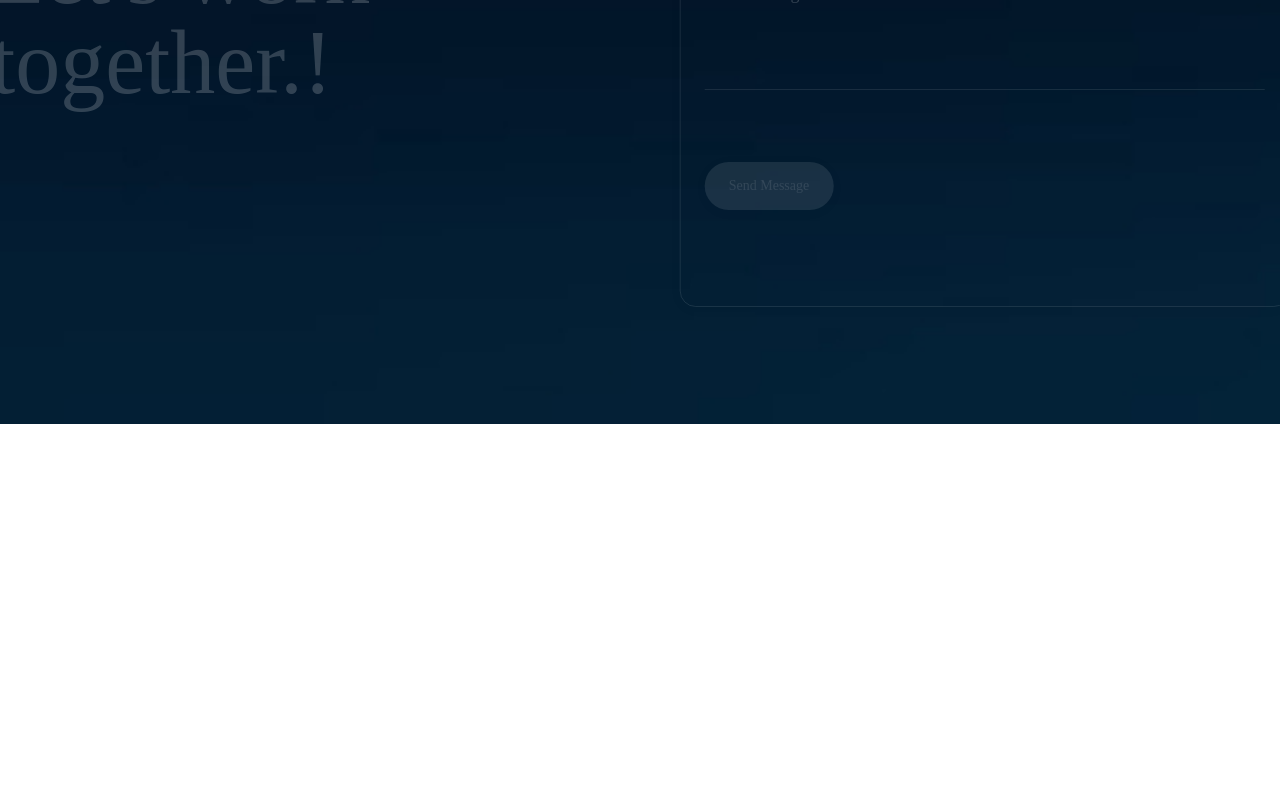
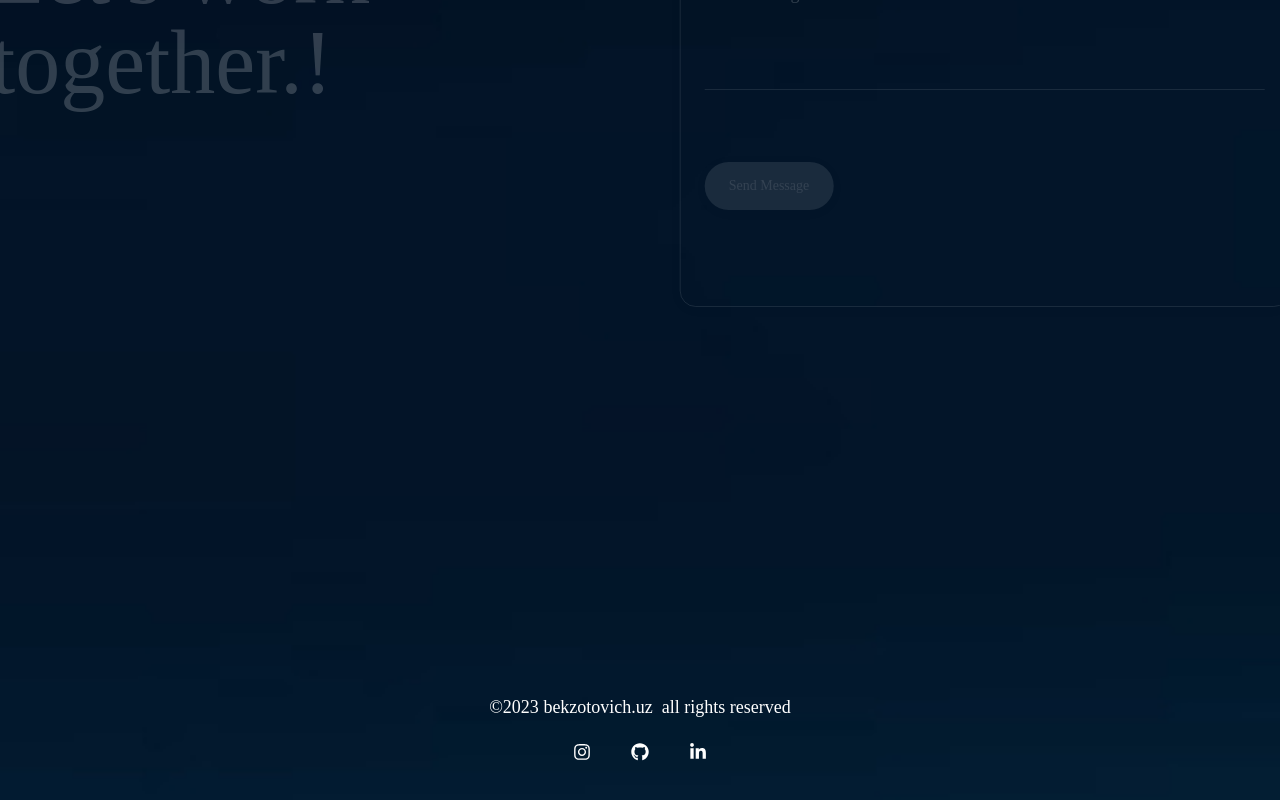
Before and after one commit to abdurahmon27/v1.bekzotovich.uz, a React (Create React App) app: page / in a window 1280 px wide. Shown: the part 3512-4312 px from the top of the page. Before the commit the page ends 3936 px from the top, so only its background shows below. Built offline with nearby package versions, Linux system fonts and the light colour scheme.

Commit message:
fixed nav, added footer

```diff
--- a/src/App.js
+++ b/src/App.js
@@ -18,6 +18,7 @@ import Image2 from "./assets/bg1.jpg";
 import Image3 from "./assets/bg3.jpg";
 import Image4 from "./assets/bg4.jpg";
 import Image5 from "./assets/bg5.jpg";
+import Footer from "./components/Footer";
 
 
 const App = () => {
@@ -88,6 +89,7 @@ const App = () => {
           <Services borderRadius={borderrad} color={color} />
           <Work borderRadius={borderrad} color={color} />
           <Contact borderRadius={borderrad} color={color} />
+          <Footer />
           {/* Configuration // settings */}
           <div className="z-50 fixed top-[5rem] right-0">
             <button
--- a/src/components/Footer.js
+++ b/src/components/Footer.js
@@ -0,0 +1,39 @@
+import React from "react";
+import { FaGithub, FaInstagram, FaLinkedinIn } from "react-icons/fa";
+
+const Footer = () => {
+    const forHomeHref = {
+        gitHub: "https://instagram.com/_abdurakhmon._27",
+        instagram: "https://github.com/abdurahmon27",
+        linkedIn: "https://www.linkedin.com/in/abdurahmon-mamadiyorov-23607525b/"
+      };
+      let blank = "_blank";
+  return (
+    <section
+      id="footer"
+      className="min-h-[85vh] lg:min-h-[78vh] flex items-center bg-transparent"
+    >
+      <div className="container mx-auto bg-transparent">
+        <div className="flex items-center justify-center">
+          <pre className="font-primary">
+            ©2023 <a href={"https://bekzotovich.uz"}>bekzotovich.uz </a> all
+            rights reserved
+          </pre>
+        </div>
+        <div className="flex items-center justify-center my-5">
+        <a href={forHomeHref.gitHub} target={blank} className="mx-5">
+          <FaInstagram />
+        </a>
+        <a href={forHomeHref.instagram} target={blank} className="mx-5">
+          <FaGithub />
+        </a>
+        <a href={forHomeHref.linkedIn} target={blank} className="mx-5">
+          <FaLinkedinIn />
+        </a>
+        </div>
+      </div>
+    </section>
+  );
+};
+
+export default Footer;
--- a/src/components/Home.js
+++ b/src/components/Home.js
@@ -5,6 +5,7 @@ import { FaGithub, FaInstagram, FaLinkedinIn } from "react-icons/fa";
 import { TypeAnimation } from "react-type-animation";
 import { motion } from "framer-motion";
 import { fadeIn } from "../variants";
+import { Link } from "react-scroll";
 
 const Home = (props) => {
   const forHomeHref = {
@@ -12,7 +13,6 @@ const Home = (props) => {
     instagram: "https://github.com/abdurahmon27",
     linkedIn: "https://www.linkedin.com/in/abdurahmon-mamadiyorov-23607525b/",
     cv: "https://blog.bekzotovich.uz/",
-
   };
   let blank = "_blank";
   return (
@@ -43,7 +43,9 @@ const Home = (props) => {
                   style={{ borderRadius: `${props.borderRadius}px` }}
                 >
                   <pre></pre>
-                  <span className="mr-4 text-white text-[30px] font-four">I am a</span>
+                  <span className="mr-4 text-white text-[30px] font-four">
+                    I am a
+                  </span>
 
                   <div style={{ color: `${props.color}` }} className="w-auto">
                     <TypeAnimation
@@ -61,7 +63,6 @@ const Home = (props) => {
                       repeat={Infinity}
                     />
                   </div>
-
                 </motion.div>
               </div>
               <div className="items-center justify-center hidden lg:flex">
@@ -110,7 +111,12 @@ const Home = (props) => {
                 viewport={{ once: false, amount: 0.7 }}
                 className="mb-8 max-w-lg mx-auto lg:mx-0 pl-12 max-md:pl-0"
               >
-                The site is not ready yet. Some pages are under construction. The <a href="http://blog.bekzotovich.uz/" className="font-bold">blog page</a> is also working now
+                The site is not ready yet. Some pages are under construction.
+                The{" "}
+                <a href="http://blog.bekzotovich.uz/" className="font-bold">
+                  blog page
+                </a>{" "}
+                is also working now
               </motion.p>
               <motion.div
                 variants={fadeIn("up", 0.6)}
@@ -126,7 +132,14 @@ const Home = (props) => {
                     borderRadius: `${props.borderRadius}px`,
                   }}
                 >
-                  Contact me
+                  <Link
+                    to="contact"
+                    activeClass="notactive"
+                    smooth={true}
+                    spy={true}
+                  >
+                    Contact me
+                  </Link>
                 </button>
                 <a
                   href={forHomeHref.cv}
@@ -162,7 +175,7 @@ const Home = (props) => {
               className=" hidden lg:flex flex-1 max-w-[320px] h-[320px] lg:max-w-[482px]"
             >
               <img
-              title="image will replace"
+                title="image will replace"
                 src={Image}
                 alt="avatar"
                 className=" h-[320px] lg:max-w-[320px] w-[320px] rounded-full object-cover z-[100]"
--- a/src/components/Nav.js
+++ b/src/components/Nav.js
@@ -2,7 +2,6 @@ import React from "react";
 import { BiHomeAlt, BiUser } from "react-icons/bi";
 import { BsClipboardData, BsBriefcase, BsChatSquareDots } from "react-icons/bs";
 import { Link } from "react-scroll";
-
 const Nav = (props) => {
   return (
     <>
@@ -13,7 +12,7 @@ const Nav = (props) => {
         >
           <Link
             to="home"
-            offset={-200}
+            offset={-150}
             activeClass="active"
             smooth={true}
             spy={true}
@@ -26,6 +25,7 @@ const Nav = (props) => {
             activeClass="active"
             smooth={true}
             spy={true}
+            offset={-5}
             className="cursor-pointer w-[60px] h-[60px] flex items-center justify-center"
           >
             <BiUser />
@@ -35,6 +35,7 @@ const Nav = (props) => {
             activeClass="active"
             smooth={true}
             spy={true}
+            offset={7}
             className="cursor-pointer w-[60px] h-[60px] flex items-center justify-center"
           >
             <BsClipboardData />
@@ -44,6 +45,7 @@ const Nav = (props) => {
             activeClass="active"
             smooth={true}
             spy={true}
+            offset={14}
             className="cursor-pointer w-[60px] h-[60px] flex items-center justify-center"
           >
             <BsBriefcase />
@@ -53,6 +55,7 @@ const Nav = (props) => {
             activeClass="active"
             smooth={true}
             spy={true}
+            offset={30}
             className="cursor-pointer w-[60px] h-[60px] flex items-center justify-center"
           >
             <BsChatSquareDots />
```
